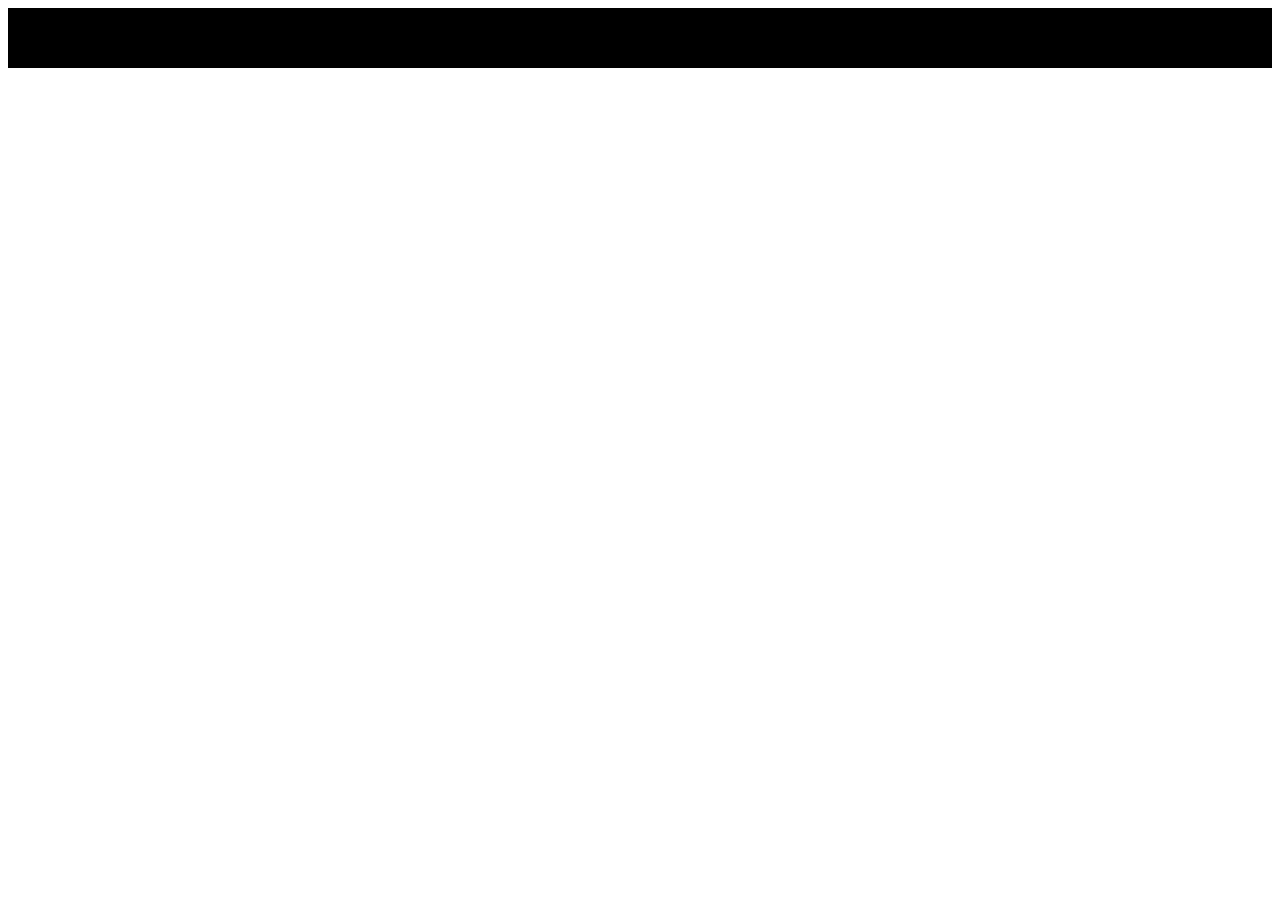
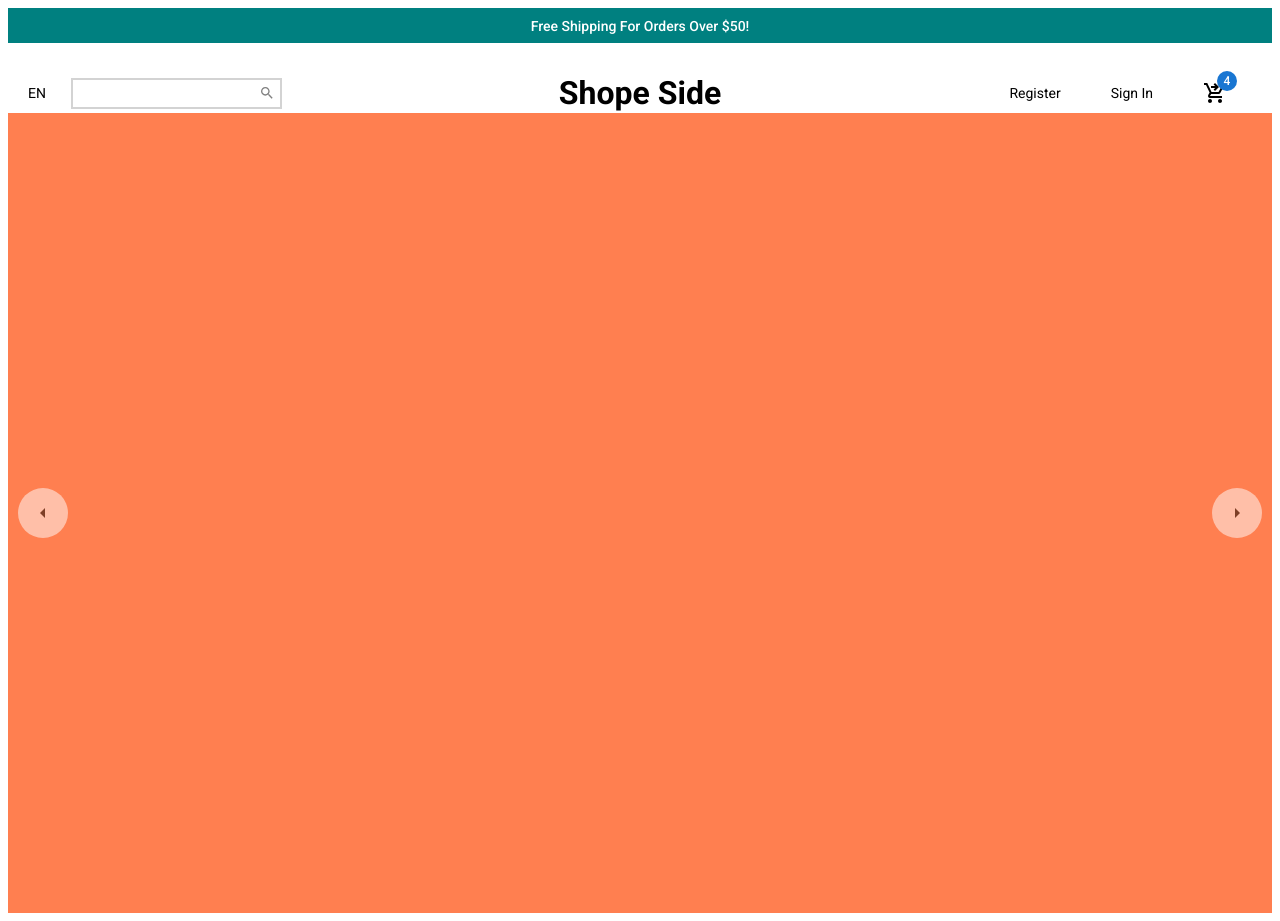
Before and after one commit to mikeydgithub/Surf_Shop, a React (Create React App) app: page / in a window 1280 px wide. Before the commit the page ends 800 px from the top, so only its background shows below. Built offline with nearby package versions, Linux system fonts and the light colour scheme.

Commit message:
create announcment div and slider div

```diff
--- a/package.json
+++ b/package.json
@@ -3,9 +3,13 @@
   "version": "0.1.0",
   "private": true,
   "dependencies": {
+    "@emotion/react": "^11.9.3",
+    "@emotion/styled": "^11.9.3",
+    "@mui/icons-material": "^5.8.4",
+    "@mui/material": "^5.8.6",
     "@testing-library/jest-dom": "^5.16.4",
     "@testing-library/react": "^13.3.0",
-    "@testing-library/user-event": "^13.5.0",
+    "@testing-library/user-event": "^14.2.1",
     "react": "^18.2.0",
     "react-dom": "^18.2.0",
     "react-scripts": "^5.0.1",
--- a/public/index.html
+++ b/public/index.html
@@ -2,15 +2,9 @@
 <html lang="en">
   <head>
     <meta charset="utf-8" />
-    <link rel="icon" href="%PUBLIC_URL%/favicon.ico" />
     <meta name="viewport" content="width=device-width, initial-scale=1" />
     <meta name="theme-color" content="#000000" />
-    <meta
-      name="description"
-      content="Web site created using create-react-app"
-    />
-    <link rel="apple-touch-icon" href="%PUBLIC_URL%/logo192.png" />
-    <link rel="manifest" href="%PUBLIC_URL%/manifest.json" />
+    <link rel="stylesheet" href="https://fonts.googleapis.com/css?family=Roboto:300,400,500,700&display=swap"/>
     <title>React App</title>
   </head>
   <body>
--- /dev/null
+++ b/src/components/Announcement.jsx
@@ -0,0 +1,27 @@
+import styled from "styled-components"
+
+
+const Container = styled.div`
+    height: 35px;
+    background-color: teal;
+    color: white;
+    display: flex;
+    align-items: center;
+    justify-content: center;
+    font-size: 14px;
+    font-weight: 500;
+    font-family: 'Roboto', sans-serif;
+    width: 100%vw;
+    overflow: auto;
+
+`
+
+const Announcement = () => {
+  return (
+    <Container>
+        Free Shipping For Orders Over $50!
+    </Container>
+  )
+}
+
+export default Announcement
--- a/src/components/Navbar.jsx
+++ b/src/components/Navbar.jsx
@@ -1,15 +1,90 @@
+import { Search, ShoppingCartCheckoutOutlined } from '@mui/icons-material';
+import { Badge } from '@mui/material';
 import React from 'react'
 import styled from 'styled-components'
 
+
 const Container = styled.div`
     height: 60px;
-    background-color: black;
-`
+    font-family: 'Roboto', sans-serif;
+`;
+const Wrapper = styled.div`
+    padding: 10px 20px;
+    display: flex;
+    justify-content: space-between;
+`;
+
+const Left = styled.div`
+    flex: 1;
+    display: flex;
+    align-items: center;
+`;
+
+const Language = styled.span`
+    font-size: 14px;
+    cursor: pointer;
+`;
+
+const SearchContainer = styled.div`
+    border: 2px solid lightgray;
+    display: flex;
+    align-items: center;
+    margin-left: 25px;
+    padding: 5px;
+`;
+
+const Input = styled.input`
+    border: none;
+`;
+
+const Center = styled.div`
+    flex: 1;
+    text-align: center;
+`;
+
+const Logo = styled.h1`
+    font-family: 'Roboto', sans-serif;
+`;
+
+const Right = styled.div`
+    flex: 1;
+    display: flex;
+    align-items: center;
+    justify-content: flex-end;
+
+`;
+
+const MenuItem = styled.div`
+    font-size: 14px;
+    cursor: pointer;
+    margin: 25px;
+
+`;
+
 
 const Navbar = () => {
   return (
     <Container>
-        Navbar
+        <Wrapper>
+        <Left>
+            <Language>EN</Language>
+                <SearchContainer>
+                <Input/>
+                <Search style={{color: "gray", fontSize:16}}/>
+                </SearchContainer>
+
+        </Left>
+        <Center><Logo>Shope Side</Logo></Center>
+        <Right>
+        <MenuItem>Register</MenuItem>
+        <MenuItem>Sign In</MenuItem>
+        <MenuItem>
+            <Badge badgeContent={4} color="primary">
+                <ShoppingCartCheckoutOutlined/>
+            </Badge>
+        </MenuItem>
+        </Right>
+        </Wrapper>
     </Container>
   )
 }
--- /dev/null
+++ b/src/components/Slider.jsx
@@ -0,0 +1,78 @@
+import { ArrowLeftOutlined, ArrowRightOutlined } from '@mui/icons-material'
+import React from 'react'
+import styled from "styled-components"
+
+const Container = styled.div`
+    width: 100%;
+    height: 100vh;
+    display: flex;
+    background-color: coral;
+    margin-top: 10px;
+    position: relative;
+
+`;
+
+// props used for left and right arrows.
+const Arrow = styled.div`
+    width: 50px;
+    height: 50px;
+    background-color: white;
+    border-radius: 50%;
+    display: flex;
+    align-items: center;
+    justify-content: center;
+    margin: auto;
+    position: absolute;
+    top: 0;
+    bottom: 0;
+    left: ${props => props.direction === 'left' && '10px'};
+    right: ${props => props.direction === 'right' && '10px'};
+    cursor: pointer;
+    opacity: 0.5;
+
+`;
+
+const Wrapper = styled.div`
+    height: 100%;
+`;
+
+const Slide = styled.div`
+    display: flex;
+    align-items: center;
+`;
+const ImageContainer = styled.div`
+    flex:1;
+`
+
+const Image = styled.img`
+
+`;
+
+const InfoContainer = styled.div`
+    flex: 1;
+`;
+
+const Slider = () => {
+  return (
+
+    <Container>
+        <Arrow direction="left">
+            <ArrowLeftOutlined/>
+        </Arrow>
+        <Wrapper>
+            <ImageContainer>
+                <Image src=""/>
+            </ImageContainer>
+            <InfoContainer>
+
+            </InfoContainer>
+        </Wrapper>
+        <Arrow direction="right">
+            <ArrowRightOutlined/>
+        </Arrow>
+    </Container>
+
+  )
+};
+
+export default Slider
--- a/src/pages/Home.jsx
+++ b/src/pages/Home.jsx
@@ -1,12 +1,16 @@
 import React from 'react'
+import Announcement from '../components/Announcement'
 import Navbar from '../components/Navbar'
+import Slider from '../components/Slider'
 
 
 
 const Home = () => {
   return (
     <div>
+      <Announcement/>
       <Navbar/>
+      <Slider/>
     </div>
   )
 }
```
Also changed, not shown: 1 other file (tests, documents, lock files or other folders).
